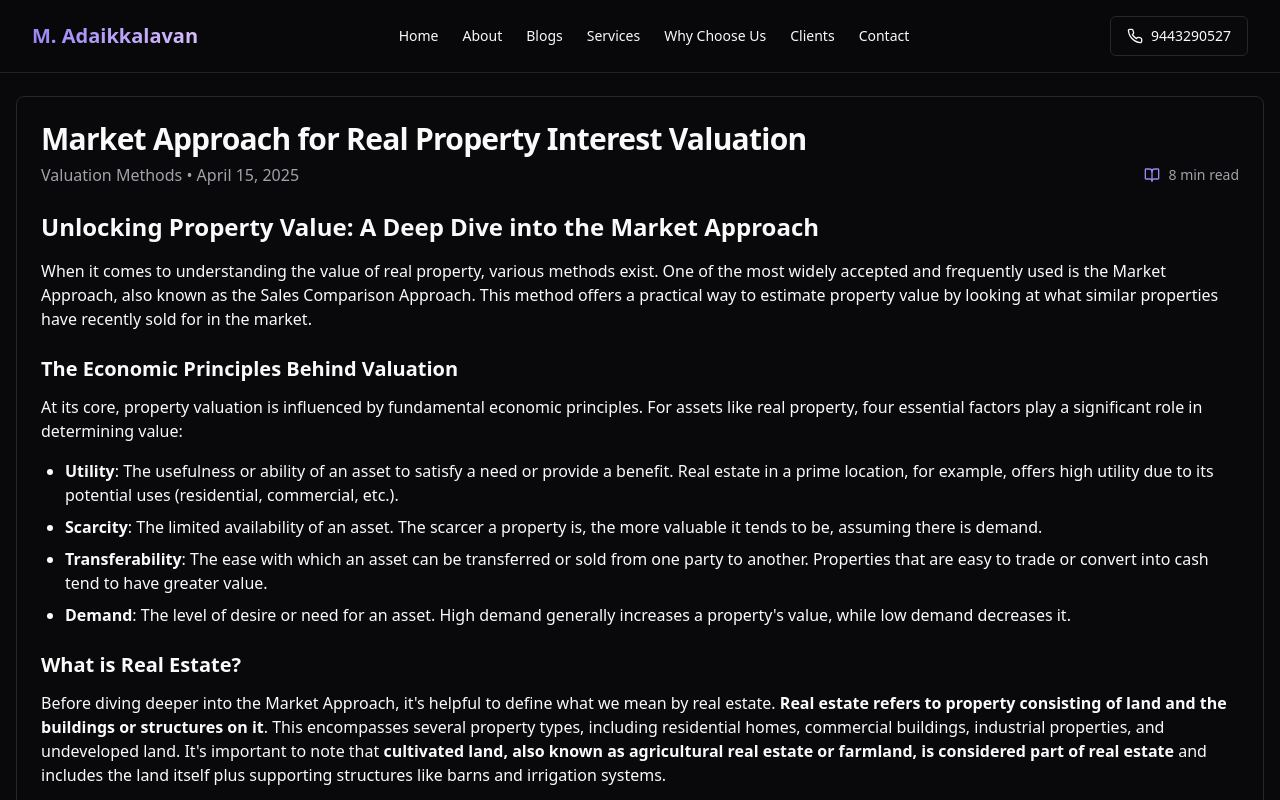
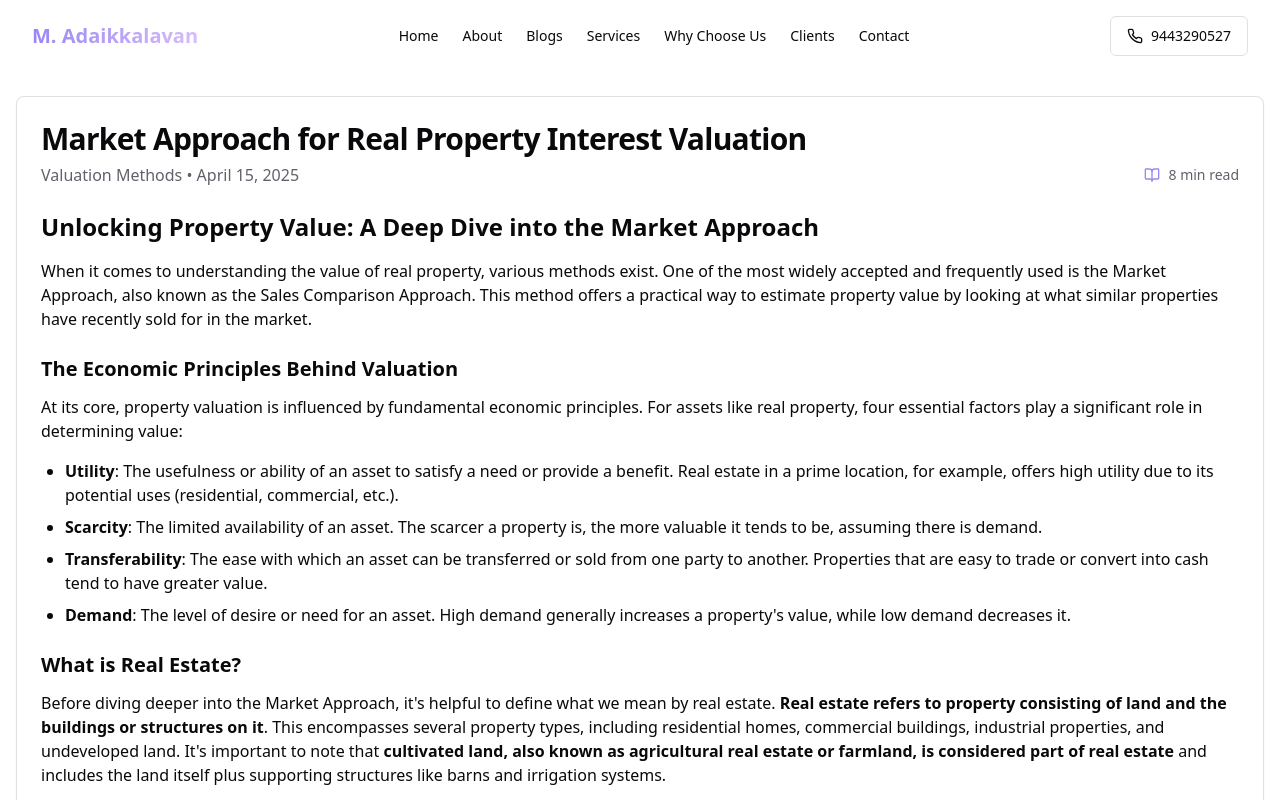
Before and after one commit to Hareeshmuthu/adaikkalavan, a React (Vite) app: page /blogs/1 in a window 1280 px wide. Shown: the top 800 px of the page. Built offline with nearby package versions, Linux system fonts and the light colour scheme.

Commit message:
feat: Add light/dark mode toggle to blogs page
Adds a light/dark mode toggle to the blogs page, defaulting to light mode.

```diff
--- /dev/null
+++ b/src/components/ThemeToggle.tsx
@@ -0,0 +1,50 @@
+
+import { useState, useEffect } from "react";
+import { Moon, Sun } from "lucide-react";
+import { Toggle } from "@/components/ui/toggle";
+import { ToggleGroup, ToggleGroupItem } from "@/components/ui/toggle-group";
+import { Switch } from "@/components/ui/switch";
+
+interface ThemeToggleProps {
+  className?: string;
+}
+
+export function ThemeToggle({ className }: ThemeToggleProps) {
+  // Default to light mode
+  const [theme, setTheme] = useState<"light" | "dark">("light");
+
+  useEffect(() => {
+    // Check localStorage first
+    const savedTheme = localStorage.getItem("theme") as "light" | "dark" | null;
+
+    // Use saved theme or set to light as default
+    const initialTheme = savedTheme || "light";
+    setTheme(initialTheme);
+
+    // Apply theme to document
+    document.documentElement.classList.toggle("dark", initialTheme === "dark");
+  }, []);
+
+  const toggleTheme = (newTheme: "light" | "dark") => {
+    setTheme(newTheme);
+    // Save to localStorage
+    localStorage.setItem("theme", newTheme);
+    // Toggle dark class on html element
+    document.documentElement.classList.toggle("dark", newTheme === "dark");
+  };
+
+  return (
+    <div className={`flex items-center gap-2 ${className}`}>
+      <ToggleGroup type="single" value={theme} onValueChange={(value) => value && toggleTheme(value as "light" | "dark")}>
+        <ToggleGroupItem value="light" aria-label="Light mode" className="px-3">
+          <Sun size={16} className="mr-1" />
+          Light
+        </ToggleGroupItem>
+        <ToggleGroupItem value="dark" aria-label="Dark mode" className="px-3">
+          <Moon size={16} className="mr-1" />
+          Dark
+        </ToggleGroupItem>
+      </ToggleGroup>
+    </div>
+  );
+}
--- a/src/index.css
+++ b/src/index.css
@@ -1,9 +1,47 @@
+
 @tailwind base;
 @tailwind components;
 @tailwind utilities;
 
 @layer base {
   :root {
+    /* Light mode variables (default) */
+    --background: 0 0% 100%;
+    --foreground: 240 10% 3.9%;
+
+    --card: 0 0% 100%;
+    --card-foreground: 240 10% 3.9%;
+
+    --popover: 0 0% 100%;
+    --popover-foreground: 240 10% 3.9%;
+
+    --primary: 45 100% 50%;
+    --primary-foreground: 0 0% 10%;
+
+    --secondary: 240 5% 96%;
+    --secondary-foreground: 240 5% 10%;
+
+    --muted: 240 5% 96%;
+    --muted-foreground: 240 5% 40%;
+
+    --accent: 240 5% 96%;
+    --accent-foreground: 240 5% 10%;
+
+    --destructive: 0 85% 60%;
+    --destructive-foreground: 0 0% 98%;
+
+    --border: 240 5% 88%;
+    --input: 240 5% 88%;
+    --ring: 240 5% 40%;
+
+    --radius: 0.5rem;
+
+    --lavender: 267 83% 60%;
+    --lavender-light: 267 83% 75%;
+  }
+
+  .dark {
+    /* Dark mode variables */
     --background: 240 10% 3.9%;
     --foreground: 0 0% 98%;
 
@@ -31,11 +69,6 @@
     --border: 240 3.7% 15.9%;
     --input: 240 3.7% 15.9%;
     --ring: 240 4.9% 83.9%;
-
-    --radius: 0.5rem;
-
-    --lavender: 267 83% 60%;
-    --lavender-light: 267 83% 75%;
   }
 }
 
@@ -50,6 +83,7 @@
 }
 
 @layer utilities {
+  /* ... keep existing code (utility classes) */
   .glass-card {
     @apply bg-secondary/60 backdrop-blur-sm border border-white/10 shadow-xl;
   }
--- a/src/pages/Blogs.tsx
+++ b/src/pages/Blogs.tsx
@@ -4,6 +4,7 @@ import NavBar from '@/components/NavBar';
 import Footer from '@/components/Footer';
 import { Link } from 'react-router-dom';
 import ImageOptimizer from '@/components/ui/image-optimizer';
+import { ThemeToggle } from '@/components/ThemeToggle';
 
 export interface BlogPost {
   id: number;
@@ -29,8 +30,11 @@ const Blogs = () => {
       <NavBar />
 
       <main className="container mx-auto pt-24 pb-16 px-4">
-        <section className="mb-12">
-          <h1 className="text-3xl md:text-4xl font-bold mb-6">Our Blog</h1>
+        <section className="mb-8">
+          <div className="flex justify-between items-center mb-6">
+            <h1 className="text-3xl md:text-4xl font-bold">Our Blog</h1>
+            <ThemeToggle />
+          </div>
           <p className="text-lg text-muted-foreground mb-8">
             Insights and updates from M. Adaikkalavan on property valuation, market trends,
             and more to help you stay informed.
```
